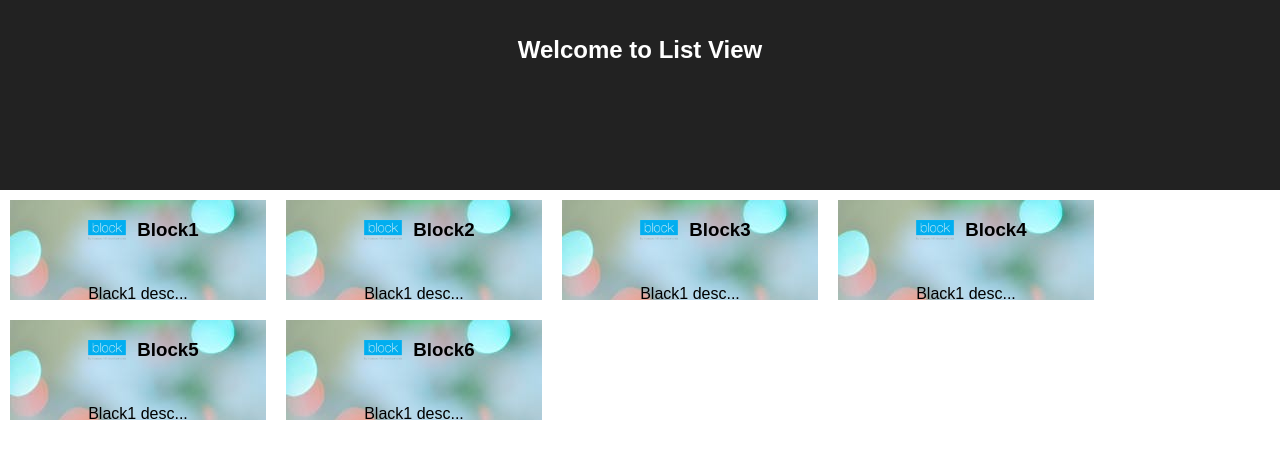
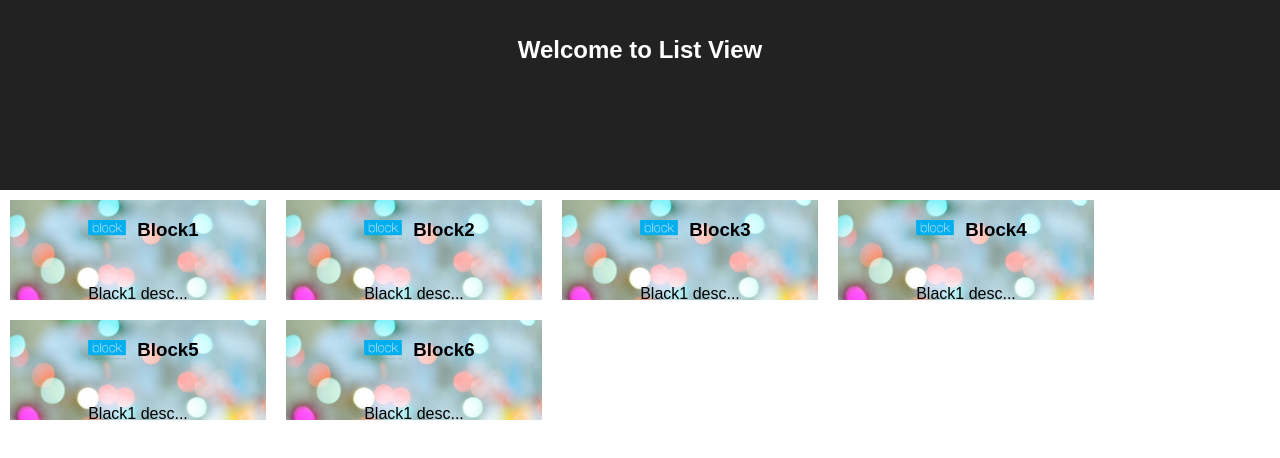
Before and after one commit to vineetasharma/react-basic-responsive-list-app, a React (Create React App) app: page / in a window 1280 px wide. Shown: the top 458 px of the page. Built offline with nearby package versions, Linux system fonts and the light colour scheme.

Commit message:
background image set as cover

```diff
--- a/src/block/block.js
+++ b/src/block/block.js
@@ -32,7 +32,8 @@ class Block extends Component {
                     backgroundColor: "#a1a1a1",
                     width: this.props.width,
                     height: 100,
-                    backgroundImage: `url(${backgroundImg})`
+                    backgroundImage: `url(${backgroundImg})`,
+                    backgroundSize: "cover"
                 }}
                 onMouseEnter={this.onMouseEnterHandler}
                 onMouseLeave={this.onMouseLeaveHandler}
```
